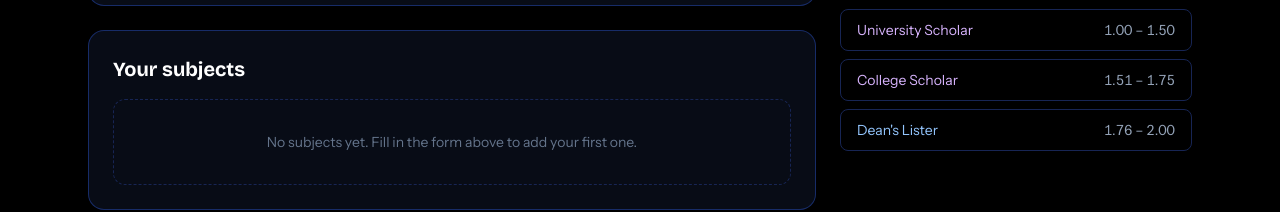
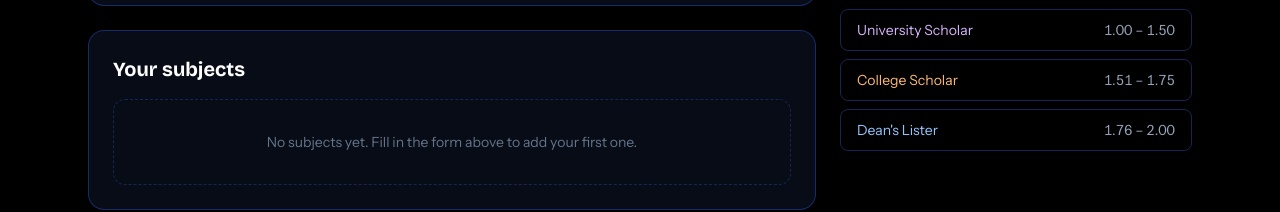
Before and after one commit to Malecai/CLSU-GWA-Calculator, a React (Vite) app: page / in a window 1280 px wide. Shown: the part 544-756 px from the top of the page. Built offline with nearby package versions, Linux system fonts and the light colour scheme.

Commit message:
Update App.jsx

```diff
--- a/src/App.jsx
+++ b/src/App.jsx
@@ -10,13 +10,14 @@ function getHonor(gwa) {
   if (gwa === null) return null;
   const g = Math.round(gwa * 100) / 100;
   if (g >= 1.0 && g <= 1.5) return { label: "University Scholar", tone: "purple" };
-  if (g >= 1.51 && g <= 1.75) return { label: "College Scholar", tone: "purple" };
+  if (g >= 1.51 && g <= 1.75) return { label: "College Scholar", tone: "orange" };
   if (g >= 1.76 && g <= 2.0) return { label: "Dean's Lister", tone: "blue" };
   return null;
 }
 
 const toneClasses = {
   purple: "bg-purple-500/15 text-purple-300 ring-purple-400/50 shadow-[0_0_40px_-8px_rgba(168,85,247,0.55)]",
+  orange: "bg-orange-500/15 text-orange-300 ring-orange-400/50 shadow-[0_0_40px_-8px_rgba(249,115,22,0.55)]",
   blue: "bg-blue-500/15 text-blue-300 ring-blue-400/50 shadow-[0_0_40px_-8px_rgba(59,130,246,0.6)]",
 };
 
@@ -148,7 +149,7 @@ export default function App() {
               <span className="tnum">1.00 – 1.50</span>
             </li>
             <li className="flex items-center justify-between rounded-lg border border-blue-950 px-4 py-2.5">
-              <span className="text-purple-300">College Scholar</span>
+              <span className="text-orange-300">College Scholar</span>
               <span className="tnum">1.51 – 1.75</span>
             </li>
             <li className="flex items-center justify-between rounded-lg border border-blue-950 px-4 py-2.5">
```
